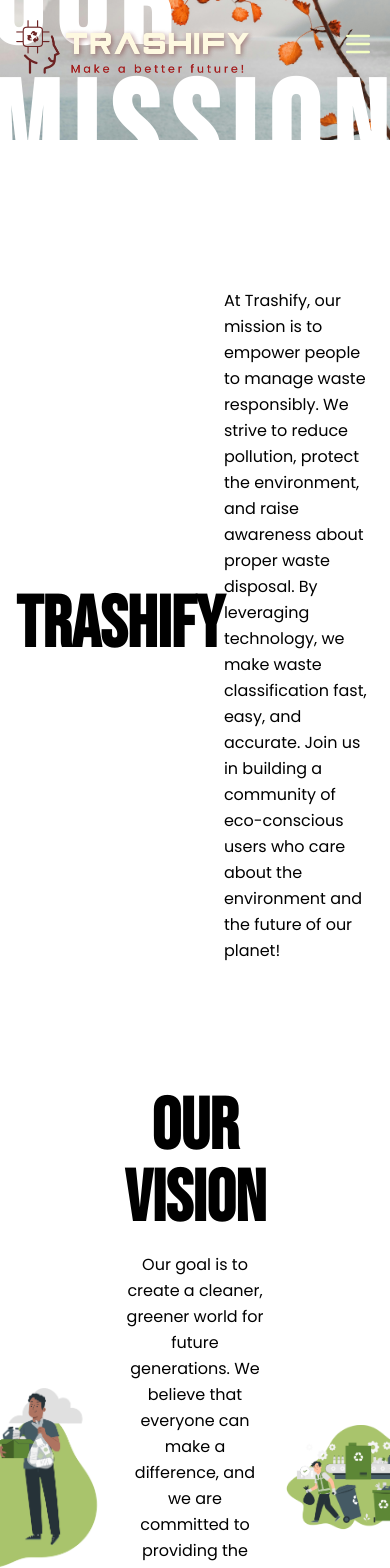
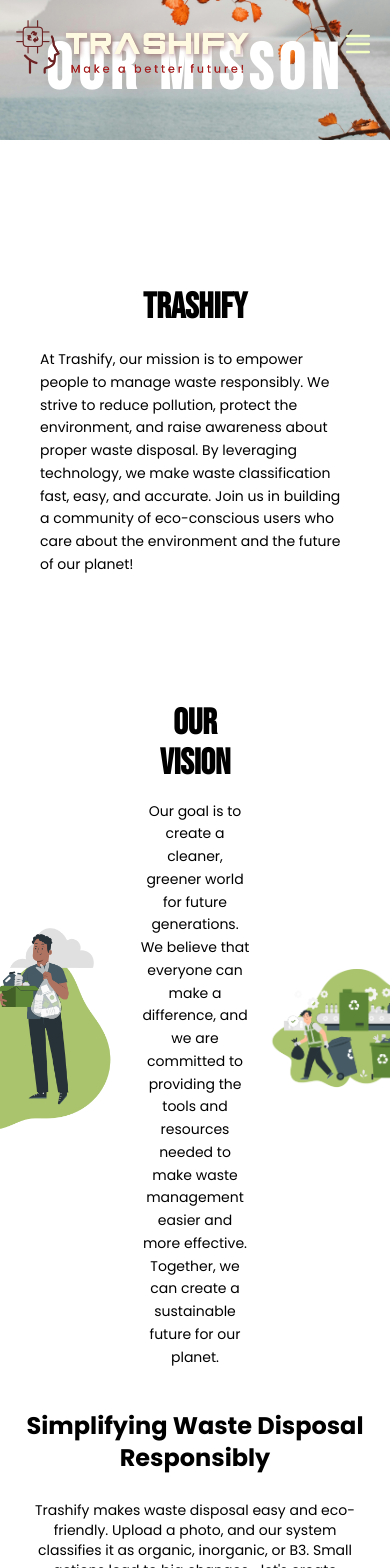
Before and after one commit to aDJi2003/Senior_Project_B3_05, a Next.js app in the folder frontend/: page /about in a window 390 px wide. Shown: the top 1568 px of the page. Built offline with nearby package versions, Linux system fonts and the light colour scheme.

Commit message:
feat: make page responsive and add animation

```diff
--- a/frontend/src/app/about/page.js
+++ b/frontend/src/app/about/page.js
@@ -1,8 +1,21 @@
+"use client";
+
 import Footer from "@/components/footer";
 import Navbar from "@/components/navbar";
-import ProtectedRoute from "@/components/ProtectedRoute";
 import Image from "next/image";
 import React from "react";
+import { motion } from "framer-motion";
+
+const aboutVariants = {
+  hidden: { opacity: 0, y: 20 },
+  visible: { opacity: 1, y: 0 },
+};
+
+const missionVariants = {
+  hiddenLeft: { opacity: 0, x: -100 },
+  hiddenRight: { opacity: 0, x: 100 },
+  visible: { opacity: 1, x: 0 },
+};
 
 const AboutUs = () => {
   return (
@@ -17,79 +30,137 @@
           className="object-contain object-top"
         />
         <div className="absolute inset-0 flex items-center justify-center">
-            <h1 className="text-white text-[8rem] md:text-[9.5rem] lg:text-[12.5rem] xl:text-[15.5rem] font-bold tracking-widest leading-none font-bebas-neue">
-              OUR MISSION
-            </h1>
+          <motion.h1
+            className="text-white text-[4rem] sm:text-[7rem] md:text-[9.5rem] lg:text-[12.5rem] xl:text-[15.5rem] font-bold tracking-widest leading-none font-bebas-neue"
+            initial={{ opacity: 0, y: 20 }}
+            animate={{ opacity: 1, y: 0 }}
+            transition={{ duration: 0.6, delay: 0.2 }}
+          >
+            OUR MISSON
+          </motion.h1>
         </div>
       </div>
 
       <Navbar />
 
-        <div className="relative pt-[10rem] md:pt-[20rem] lg:pt-[35rem] px-4 md:px-32">
-          <div className="flex flex-row items-center justify-between mt-32">
-            <div className="md:w-1/5 flex items-center">
-              <h2 className="text-7xl font-bold text-black font-bebas-neue">
+      <div className="relative pt-[10rem] sm:pt-[15rem] md:pt-[20rem] lg:pt-[25rem] xl:pt-[35rem] px-10 sm:px-12 md:px-18 xl:px-32">
+        <div className="flex flex-col md:flex-row items-center justify-between mt-32 gap-5">
+          <motion.h2
+            className="md:w-1/4 text-4xl sm:text-5xl md:text-6xl xl:text-7xl font-bold text-black font-bebas-neue"
+            initial="hiddenLeft"
+            whileInView="visible"
+            viewport={{ once: true, amount: 0.5 }}
+            variants={missionVariants}
+            transition={{ duration: 0.6 }}
+          >
             TRASHIFY
-              </h2>
-            </div>
-            <div className="md:w-4/5">
-              <p className="text-base md:text-xl leading-relaxed text-black">
+          </motion.h2>
+          <motion.div
+            className="md:w-3/4"
+            initial="hiddenRight"
+            whileInView="visible"
+            viewport={{ once: true, amount: 0.5 }}
+            variants={missionVariants}
+            transition={{ duration: 0.6, delay: 0.3 }}
+          >
+            <p className="text-sm sm:text-base md:text-xl leading-relaxed text-black">
               At Trashify, our mission is to empower people to manage waste
               responsibly. We strive to reduce pollution, protect the
               environment, and raise awareness about proper waste disposal. By
               leveraging technology, we make waste classification fast, easy,
               and accurate. Join us in building a community of eco-conscious
-                users who care about the environment and the future of our
-                planet!
+              users who care about the environment and the future of our planet!
             </p>
-            </div>
+          </motion.div>
         </div>
       </div>
 
       <div className="flex items-center justify-between mt-32">
-          <div className="w-full md:w-[30%] flex justify-start">
+        <motion.div
+          className="w-full md:w-[30%] flex justify-start"
+          initial="hiddenLeft"
+          whileInView="visible"
+          viewport={{ once: true, amount: 0.5 }}
+          variants={missionVariants}
+          transition={{ duration: 0.6, delay: 0.1 }}
+        >
           <Image
             src="/left.png"
             alt="Person with recycling bin"
             width={450}
             height={450}
           />
+        </motion.div>
+
+        <div className="w-full md:w-[30%] px-4 text-center md:text-left">
+          <motion.h2
+            className="text-4xl sm:text-5xl md:text-6xl xl:text-7xl font-bold text-black font-bebas-neue"
+            initial="hidden"
+            whileInView="visible"
+            viewport={{ once: true, amount: 0.5 }}
+            variants={aboutVariants}
+            transition={{ duration: 0.6, delay: 0.3 }}
+          >
+            OUR VISION
+          </motion.h2>
+          <motion.p
+            className="text-sm sm:text-base md:text-xl leading-relaxed text-black mt-4"
+            initial="hidden"
+            whileInView="visible"
+            viewport={{ once: true, amount: 0.5 }}
+            variants={aboutVariants}
+            transition={{ duration: 0.6, delay: 0.4 }}
+          >
+            Our goal is to create a cleaner, greener world for future
+            generations. We believe that everyone can make a difference, and we
+            are committed to providing the tools and resources needed to make
+            waste management easier and more effective. Together, we can create
+            a sustainable future for our planet.
+          </motion.p>
         </div>
 
-          <div className="w-full md:w-[30%] px-4 text-center md:text-left">
-            <h2 className="text-7xl font-bold text-black font-bebas-neue">
-              OUR VISION
-            </h2>
-            <p className="text-base md:text-xl leading-relaxed text-black mt-4">
-              Our goal is to create a cleaner, greener world for future
-              generations. We believe that everyone can make a difference, and
-              we are committed to providing the tools and resources needed to
-              make waste management easier and more effective. Together, we can
-              create a sustainable future for our planet.
-            </p>
-          </div>
-
-          <div className="w-full md:w-2/5 flex justify-end">
+        <motion.div
+          className="w-full md:w-2/5 flex justify-end"
+          initial="hiddenRight"
+          whileInView="visible"
+          viewport={{ once: true, amount: 0.5 }}
+          variants={missionVariants}
+          transition={{ duration: 0.6, delay: 0.1 }}
+        >
           <Image
             src="/right.png"
             alt="Waste management worker"
             width={700}
             height={700}
           />
-          </div>
+        </motion.div>
       </div>
 
-        <div className="relative z-10 bg-white px-4 md:px-32 text-black mb-[10vh]">
-          <div className="container mx-auto">
+      <div className="relative z-10 bg-white px-6 sm:px-10 md:px-18 xl:px-32 text-black mb-[10vh]">
+        <div className="container mx-auto mt-[5vh] md:mt-[4vh] lg:mt-0">
           <div className="max-w-3xl mx-auto text-center">
-              <h2 className="text-3xl md:text-4xl font-bold mb-6">
+            <motion.h2
+              className="text-2xl sm:text-3xl md:text-4xl xl:text-5xl font-bold mb-[3vh] sm:mb-[4vh] lg:mb-[5vh]"
+              initial="hidden"
+              whileInView="visible"
+              viewport={{ once: true, amount: 0.5 }}
+              variants={aboutVariants}
+              transition={{ duration: 0.6, delay: 0.3 }}
+            >
               Simplifying Waste Disposal Responsibly
-              </h2>
-              <p className="text-lg">
+            </motion.h2>
+            <motion.p
+              className="text-sm sm:text-base md:text-xl"
+              initial="hidden"
+              whileInView="visible"
+              viewport={{ once: true, amount: 0.5 }}
+              variants={aboutVariants}
+              transition={{ duration: 0.6, delay: 0.5 }}
+            >
               {`Trashify makes waste disposal easy and eco-friendly. Upload a photo, and our system classifies it as
               organic, inorganic, or B3. Small actions lead to big changes—let's create cleaner, greener communities
               together!`}
-              </p>
+            </motion.p>
           </div>
         </div>
       </div>
--- a/frontend/src/app/contact/page.js
+++ b/frontend/src/app/contact/page.js
@@ -1,24 +1,78 @@
+"use client";
 import React from "react";
 import Image from "next/image";
 import NavbarBackground from "@/components/navbar-background";
 import Footer from "@/components/footer";
-import ProtectedRoute from "@/components/ProtectedRoute";
+import { motion } from "framer-motion";
+
+const heroVariants = {
+  hiddenLeft: { opacity: 0, x: -100 },
+  hiddenRight: { opacity: 0, x: 100 },
+  visible: { opacity: 1, x: 0 },
+};
+
+const cardVariants = {
+  hidden: { opacity: 0, y: 20 },
+  visible: (delay = 0) => ({
+    opacity: 1,
+    y: 0,
+    transition: { delay, duration: 0.8 },
+  }),
+};
+
+const contactMethods = [
+  {
+    title: "CALL US DIRECTLY",
+    icon: "/phone.png",
+    info: "+62 812-1111-1111",
+    href: "tel:+628121111111",
+    delay: 0.2,
+  },
+  {
+    title: "FIND US ON SOCIAL MEDIA",
+    icon: "/ig.png",
+    info: "@trash-ify",
+    href: "https://instagram.com/trash-ify",
+    delay: 0.4,
+  },
+  {
+    title: "OUR EMAIL",
+    icon: "/mail.png",
+    info: "needtrashify@gmail.com",
+    href: "mailto:needtrashify@gmail.com",
+    delay: 0.6,
+  },
+];
 
 const ContactPage = () => {
   return (
-      <div className="font-poppins">
+    <div className="font-poppins bg-white">
       <NavbarBackground />
 
-        <div className="flex flex-col md:flex-row items-center justify-center min-h-screen mt-[10vh] bg-white">
-          <div className="w-full md:w-1/2 flex justify-center">
+      <div className="flex flex-col md:flex-row items-center justify-center h-[80vh] lg:min-h-screen pt-[28vh] md:pt-[15vh] lg:pt-[10vh]">
+        <motion.div
+          className="w-full md:w-1/2 flex justify-center"
+          initial="hiddenLeft"
+          whileInView="visible"
+          viewport={{ once: true, amount: 0.5 }}
+          variants={heroVariants}
+          transition={{ ease: 'easeOut', duration: 0.8 }}
+        >
           <Image src="/contact.png" alt="Contact" width={500} height={500} />
-          </div>
+        </motion.div>
 
-          <div className="w-full md:w-1/2 mt-8 md:mt-0 md:px-16">
-            <h1 className="text-5xl font-bold text-black mb-6 font-bebas-neue">
+        <motion.div
+          className="w-full md:w-1/2 mt-8 md:mt-0 px-[5vw] sm:px-[6vw]"
+          initial="hiddenRight"
+          whileInView="visible"
+          viewport={{ once: true, amount: 0.5 }}
+          variants={heroVariants}
+          transition={{ ease: 'easeOut', duration: 0.8, delay: 0.2 }}
+        >
+          <h1 className="text-3xl sm:text-4xl xl:text-5xl font-bold text-black mb-6 font-bebas-neue text-center md:text-left">
             CONTACT US FOR ANY INFORMATION ABOUT TRASHIFY
           </h1>
-            <p className="text-gray-700 leading-relaxed">
+          <p className="text-gray-700 leading-relaxed text-sm md:text-base xl:text-lg">
             {`We're here to help! Whether you have questions about how Trashify
             works, need assistance with waste classification, or want to
             collaborate with us in promoting responsible waste management, feel
@@ -27,51 +81,38 @@
             impactful. Let's create a cleaner future together—one step at a
             time.`}
           </p>
+        </motion.div>
       </div>
-        </div>
-        <div className="flex flex-col md:flex-row justify-center items-center gap-8 pb-30 bg-white">
-          <div className="bg-[#f5ffbd] p-6 rounded-xl text-center w-72">
+
+      <section className="flex flex-col md:flex-row justify-center items-center gap-8 mt-[20vh] md:mt-[10vh] lg:mt-0 pb-10 md:pb-16 px-[5vw]">
+        {contactMethods.map(({ title, icon, info, href, delay }, i) => (
+          <motion.a
+            key={i}
+            href={href}
+            target="_blank"
+            rel="noopener noreferrer"
+            className="bg-[#f5ffbd] p-6 rounded-xl text-center w-72 hover:shadow-lg transition cursor-pointer"
+            initial="hidden"
+            whileInView="visible"
+            viewport={{ once: true, amount: 0.5 }}
+            custom={delay}
+            variants={cardVariants}
+          >
             <h2 className="text-2xl font-bold mb-4 text-black font-bebas-neue">
-              CALL US DIRECTLY
+              {title}
             </h2>
             <Image
-              src="/phone.png"
-              alt="Phone"
+              src={icon}
+              alt={title}
               width={50}
               height={50}
               className="mx-auto mb-2"
             />
-            <p className="text-black font-medium">+62 812-1111-1111</p>
-          </div>
+            <p className="text-black font-medium">{info}</p>
+          </motion.a>
+        ))}
+      </section>
 
-          <div className="bg-[#f5ffbd] p-6 rounded-xl text-center w-72">
-            <h2 className="text-2xl font-bold mb-4 text-black font-bebas-neue">
-              FIND US ON SOCIAL MEDIA
-            </h2>
-            <Image
-              src="/ig.png"
-              alt="Instagram"
-              width={50}
-              height={50}
-              className="mx-auto mb-2"
-            />
-            <p className="text-black font-medium">@trash-ify</p>
-          </div>
-
-          <div className="bg-[#f5ffbd] p-6 rounded-xl text-center w-72">
-            <h2 className="text-2xl font-bold mb-4 text-black font-bebas-neue">
-              OUR EMAIL
-            </h2>
-            <Image
-              src="/mail.png"
-              alt="Email"
-              width={50}
-              height={50}
-              className="mx-auto mb-2"
-            />
-            <p className="text-black font-medium">needtrashify@gmail.com</p>
-          </div>
-        </div>
       <Footer />
     </div>
   );
```
Also changed, not shown: frontend/src/app/our-product/page.js (+3 -4 lines). Lines whose indentation alone changed are shown as unchanged.
